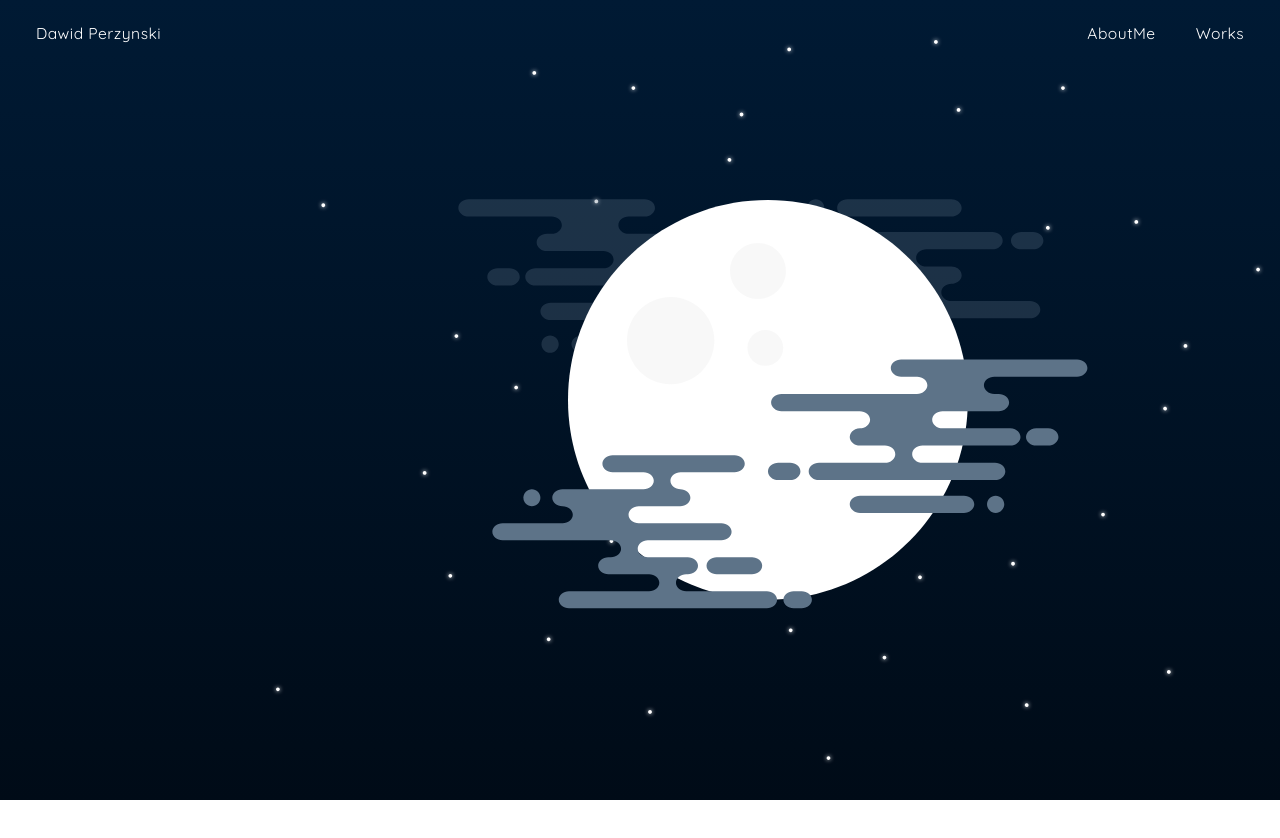
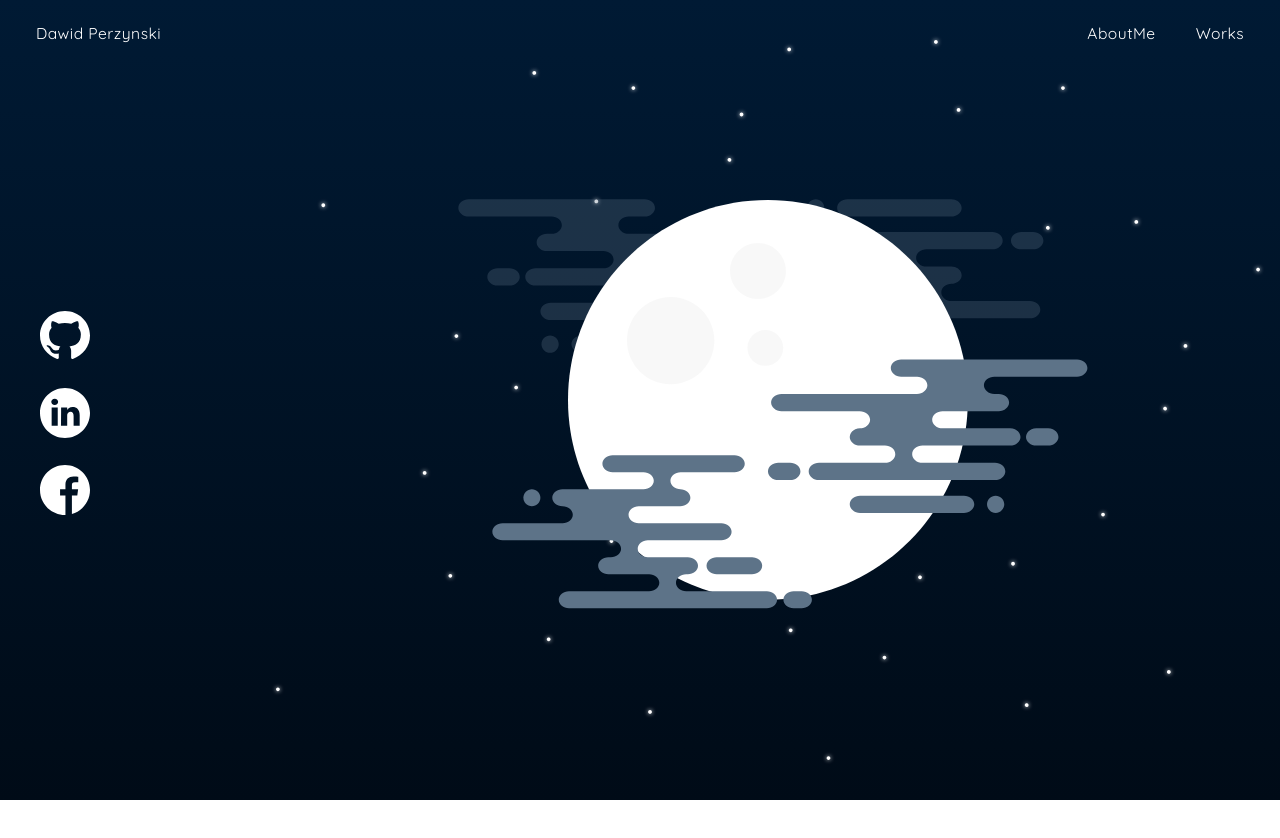
Before and after one commit to ThePojers/Dawid-Perzynski-Website, a React (Create React App) app: page / in a window 1280 px wide. Shown: the top 838 px of the page. Built offline with nearby package versions, Linux system fonts and the light colour scheme.

Commit message:
Fix nav issue & add icons & fix paralax issue

```diff
--- a/src/components/features/HomePageImages/HomePageImages.js
+++ b/src/components/features/HomePageImages/HomePageImages.js
@@ -1,15 +1,13 @@
-import React, { useRef, useEffect } from 'react';
+import React, { useEffect } from 'react';
 import styles from './HomePageImages.module.scss';
 
 const HomepageImages = () => {
-  const wrapper =useRef(null);
-
   useEffect(() => {
-    const mouseContainer = wrapper.current.children[0];
-    const dupa = document.querySelectorAll('svg[data-speed]');
+    const mouseContainer = document.querySelector('.wrapper-for-parralax');
+    const moveElements = document.querySelectorAll('svg[data-speed]');
 
     mouseContainer.addEventListener('mousemove',e => {
-      dupa.forEach(layer => {
+      moveElements.forEach(layer => {
         const speed = layer.getAttribute('data-speed');
         const x = (window.innerWidth - e.pageX*speed)/100;
         const y = (window.innerHeight - e.pageY*speed)/100;
@@ -20,7 +18,7 @@ const HomepageImages = () => {
   });
 
   return (
-    <div ref={wrapper}>
+    <div >
 
       {/* moon */}
       <div className={styles.containertwo}>
--- a/src/components/features/HomePageImages/HomePageImages.module.scss
+++ b/src/components/features/HomePageImages/HomePageImages.module.scss
@@ -90,9 +90,3 @@
       filter: drop-shadow(0 0 1px rgb(255, 255, 255));
     }
   }
-
-  .containertwo{
-   width: 100vw;
-   height: 100vh;
-
-  }
--- /dev/null
+++ b/src/components/features/HomeText/HomeText.js
@@ -0,0 +1,36 @@
+import React from 'react';
+import styles from './HomeText.module.scss';
+
+
+const HomeText = () => {
+
+  return (
+    <div className={styles.container}>
+      <div className={styles.textSection}>
+        {/* <h1>DAWID</h1>
+        <h1>PERZYŃSKI</h1> */}
+      </div>
+      <div className={styles.iconsSection}>
+        <a href='https://github.com/ThePojers'>
+          <svg enableBackground="new 0 0 24 24" height="50" viewBox="0 0 24 24" width="50" xmlns="http://www.w3.org/2000/svg" fill="#ffffff">
+            <path d="m12 .5c-6.63 0-12 5.28-12 11.792 0 5.211 3.438 9.63 8.205 11.188.6.111.82-.254.82-.567 0-.28-.01-1.022-.015-2.005-3.338.711-4.042-1.582-4.042-1.582-.546-1.361-1.335-1.725-1.335-1.725-1.087-.731.084-.716.084-.716 1.205.082 1.838 1.215 1.838 1.215 1.07 1.803 2.809 1.282 3.495.981.108-.763.417-1.282.76-1.577-2.665-.295-5.466-1.309-5.466-5.827 0-1.287.465-2.339 1.235-3.164-.135-.298-.54-1.497.105-3.121 0 0 1.005-.316 3.3 1.209.96-.262 1.98-.392 3-.398 1.02.006 2.04.136 3 .398 2.28-1.525 3.285-1.209 3.285-1.209.645 1.624.24 2.823.12 3.121.765.825 1.23 1.877 1.23 3.164 0 4.53-2.805 5.527-5.475 5.817.42.354.81 1.077.81 2.182 0 1.578-.015 2.846-.015 3.229 0 .309.21.678.825.56 4.801-1.548 8.236-5.97 8.236-11.173 0-6.512-5.373-11.792-12-11.792z" />
+          </svg>
+        </a>
+
+        <a href='https://www.linkedin.com/in/dawid-perzynski/'>
+          <svg height="50" viewBox="0 0 512 512" width="50" xmlns="http://www.w3.org/2000/svg" fill="#ffffff">
+            <path d="m256 0c-141.363281 0-256 114.636719-256 256s114.636719 256 256 256 256-114.636719 256-256-114.636719-256-256-256zm-74.390625 387h-62.347656v-187.574219h62.347656zm-31.171875-213.1875h-.40625c-20.921875 0-34.453125-14.402344-34.453125-32.402344 0-18.40625 13.945313-32.410156 35.273437-32.410156 21.328126 0 34.453126 14.003906 34.859376 32.410156 0 18-13.53125 32.402344-35.273438 32.402344zm255.984375 213.1875h-62.339844v-100.347656c0-25.21875-9.027343-42.417969-31.585937-42.417969-17.222656 0-27.480469 11.601563-31.988282 22.800781-1.648437 4.007813-2.050781 9.609375-2.050781 15.214844v104.75h-62.34375s.816407-169.976562 0-187.574219h62.34375v26.558594c8.285157-12.78125 23.109375-30.960937 56.1875-30.960937 41.019531 0 71.777344 26.808593 71.777344 84.421874zm0 0"/>
+          </svg>
+        </a>
+
+        <a href='https://www.facebook.com/dawid.perzynski.1'>
+          <svg id="Capa_1" enableBackground="new 0 0 512 512" height="50" viewBox="0 0 512 512" width="50" xmlns="http://www.w3.org/2000/svg" fill="#ffffff">
+            <path d="m512 256c0-141.4-114.6-256-256-256s-256 114.6-256 256 114.6 256 256 256c1.5 0 3 0 4.5-.1v-199.2h-55v-64.1h55v-47.2c0-54.7 33.4-84.5 82.2-84.5 23.4 0 43.5 1.7 49.3 2.5v57.2h-33.6c-26.5 0-31.7 12.6-31.7 31.1v40.8h63.5l-8.3 64.1h-55.2v189.5c107-30.7 185.3-129.2 185.3-246.1z"/>
+          </svg>
+        </a>
+      </div>
+
+    </div>
+  );};
+
+export default HomeText;
--- /dev/null
+++ b/src/components/features/HomeText/HomeText.module.scss
@@ -0,0 +1,29 @@
+.container {
+    width: 100vw;
+    height: 100vh;
+    display: flex;
+
+    .iconsSection{
+        display: flex;
+        margin: 0 0 80px 40px;
+        justify-content: center;
+        align-items: flex-start;
+        flex-direction: column;
+        :nth-child(1) svg:hover{
+            fill: #959da5;
+        }
+
+        :nth-child(2) svg:hover{
+            fill:#0072b1;
+        }
+
+        :nth-child(3) svg:hover{
+            fill: #4267B2;
+        }
+
+        svg{
+            transition: all 0.5s;
+            margin-bottom: 20px;
+        }
+    }
+}
--- a/src/components/features/Stars/Stars.module.scss
+++ b/src/components/features/Stars/Stars.module.scss
@@ -1,6 +1,6 @@
 .back{
   position: absolute;
-  top: -60%;
+  top: 60%;
   bottom: 0;
   height: 80vh;
   width: 80vw;
@@ -88,8 +88,8 @@
   }
 
   .star:nth-child(1){
-    top: calc(-1% - 100px);
-    left: calc(50% + 250px);
+    top: calc(170% - 100px);
+    left: calc(-60% + 250px);
     animation-delay: 0s;
   }
 
@@ -98,8 +98,8 @@
   }
 
   .star:nth-child(2){
-    top: calc(-80% - 100px);
-    left: calc(-15% + 250px);
+    top: calc(100% - 100px);
+    left: calc(-100% + 250px);
     animation-delay: 4s;
   }
 
@@ -108,8 +108,8 @@
   }
 
   .star:nth-child(3){
-    top: calc(-55% + 90px);
-    left: calc(10% + 200px);
+    top: calc(160% - 100px);
+    left: calc(-10% + 250px);
     animation-delay: 8s;
   }
 
@@ -118,21 +118,11 @@
   }
 
   .star:nth-child(4){
-    top: calc(-70% + 90px);
-    left: calc(20% + 200px);
+    top: calc(150% - 100px);
+    left: calc(-70% + 250px);
     animation-delay: 14s;
   }
 
   .star:nth-child(4)::before, .star:nth-child(4)::after{
     animation-delay: 14s;
   }
-
-  // .star:nth-child(5){
-  //   top: calc(50% - -100px);
-  //   left: calc(50% - 250px);
-  //   animation-delay: 18s;
-  // }
-
-  // .star:nth-child(5)::before, .star:nth-child(5)::after{
-  //   animation-delay: 18s;
-  // }
--- a/src/components/layout/MainLayout/MainLayout.js
+++ b/src/components/layout/MainLayout/MainLayout.js
@@ -3,15 +3,17 @@ import PropTypes from 'prop-types';
 import PageNav from '../PageNav/PageNav';
 
 
-const MainLayout = ({children}) => (
+const MainLayout = ({children}) => {
 
-  <div>
+  return (
+    <div className='wrapper-for-parralax'>
       <PageNav></PageNav>
       <main>
         {children}
       </main>
     </div>
   );
+};
 
 MainLayout.propTypes = {
   children: PropTypes.node,
--- a/src/components/layout/PageNav/PageNav.module.scss
+++ b/src/components/layout/PageNav/PageNav.module.scss
@@ -12,7 +12,3 @@
 .Name {
     display: flex;
 }
-
-.component {
-
-}
--- a/src/components/views/HomePage/HomePage.js
+++ b/src/components/views/HomePage/HomePage.js
@@ -2,11 +2,13 @@ import React from 'react';
 import styles from './HomePage.module.scss';
 import Stars from '../../features/Stars/Stars';
 import HomePageImages from  '../../features/HomePageImages/HomePageImages';
+import HomeText from  '../../features/HomeText/HomeText';
 
 const Homepage = () => {
 
   return (
     <div className={styles.container}>
+      <HomeText />
       <HomePageImages />
       <Stars></Stars>
     </div>
--- a/src/styles/global.scss
+++ b/src/styles/global.scss
@@ -5,7 +5,6 @@
 
 *, *::before, *::after {
   box-sizing: border-box;
-
 }
 
 html {
@@ -14,18 +13,17 @@ html {
 }
 
 body {
-
   overflow: hidden;
   background: $gradient-background;
   background-repeat: no-repeat;
   margin: 0;
   padding: 0;
   font-family: $font-text;
-
   font-size: ($base-size * 1.3);
   line-height: 1.7;
   letter-spacing: 0.5px;
   // overflow-y: scroll;
+  color: white;
 }
 
 a, a:hover, a:visited {
```
Also changed, not shown: 1 other file (tests, documents, lock files or other folders). Lines whose indentation alone changed are shown as unchanged.
